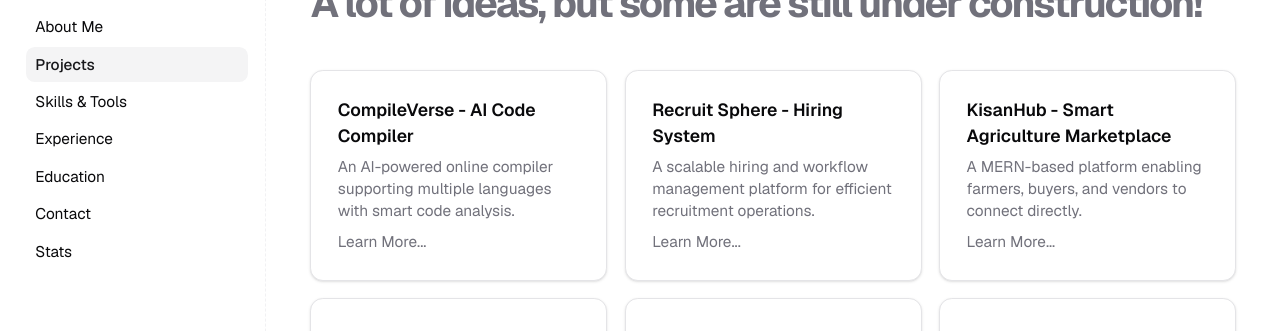
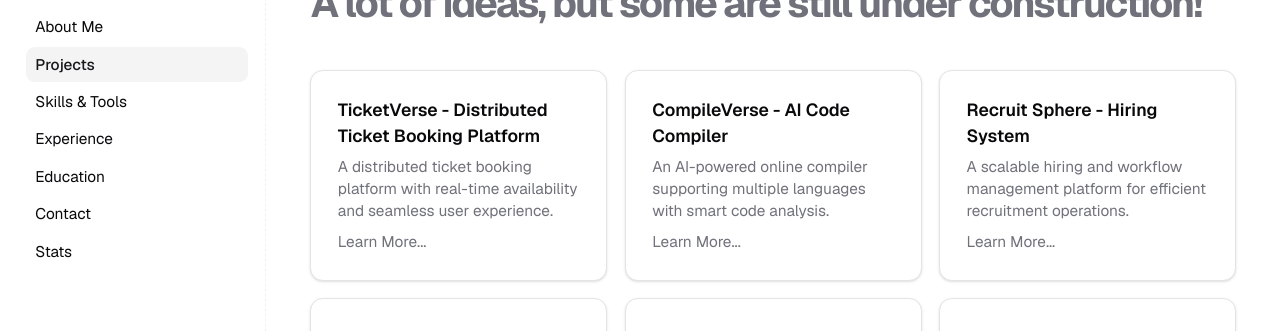
Before and after one commit to Varni1512/myPortfolio, a Next.js app: page /projects in a window 1280 px wide. Shown: the part 168-499 px from the top of the page. Built offline with nearby package versions, Linux system fonts and the light colour scheme; no server answers; the database is empty.

Commit message:
Added New Project TicketVerse

```diff
--- a/constants/projects.ts
+++ b/constants/projects.ts
@@ -1,4 +1,35 @@
 export const projects = [
+  {
+    title: "TicketVerse - Distributed Ticket Booking Platform",
+    slug: "ticketverse",
+    tagline:
+      "A distributed ticket booking platform with real-time availability and seamless user experience.",
+    overview:
+      "CompileVerse enables real-time code execution with AI-driven review and insights. It enhances coding efficiency through intelligent feedback and integrated development tools.",
+    features: [
+      "Multi-language compiler (C++, Java, Python)",
+      "Monaco Editor integration",
+      "AI code review system",
+      "Complexity analysis",
+      "Real-time output",
+    ],
+    techStack: ["React", "Node.js", "Express", "Monaco Editor", "Gemini API"],
+    challenges: [
+      "Handling secure code execution",
+      "Integrating AI-based analysis",
+      "Managing backend execution environment",
+    ],
+    learnings: [
+      "Working with compilers & execution APIs",
+      "AI integration in developer tools",
+      "Editor integrations (Monaco)",
+    ],
+    feedback: true,
+    links: {
+      live: "https://compileverse.vercel.app/",
+      github: "https://github.com/Varni1512/CompileVerse",
+    },
+  },
   {
     title: "CompileVerse - AI Code Compiler",
     slug: "compileverse",
```
